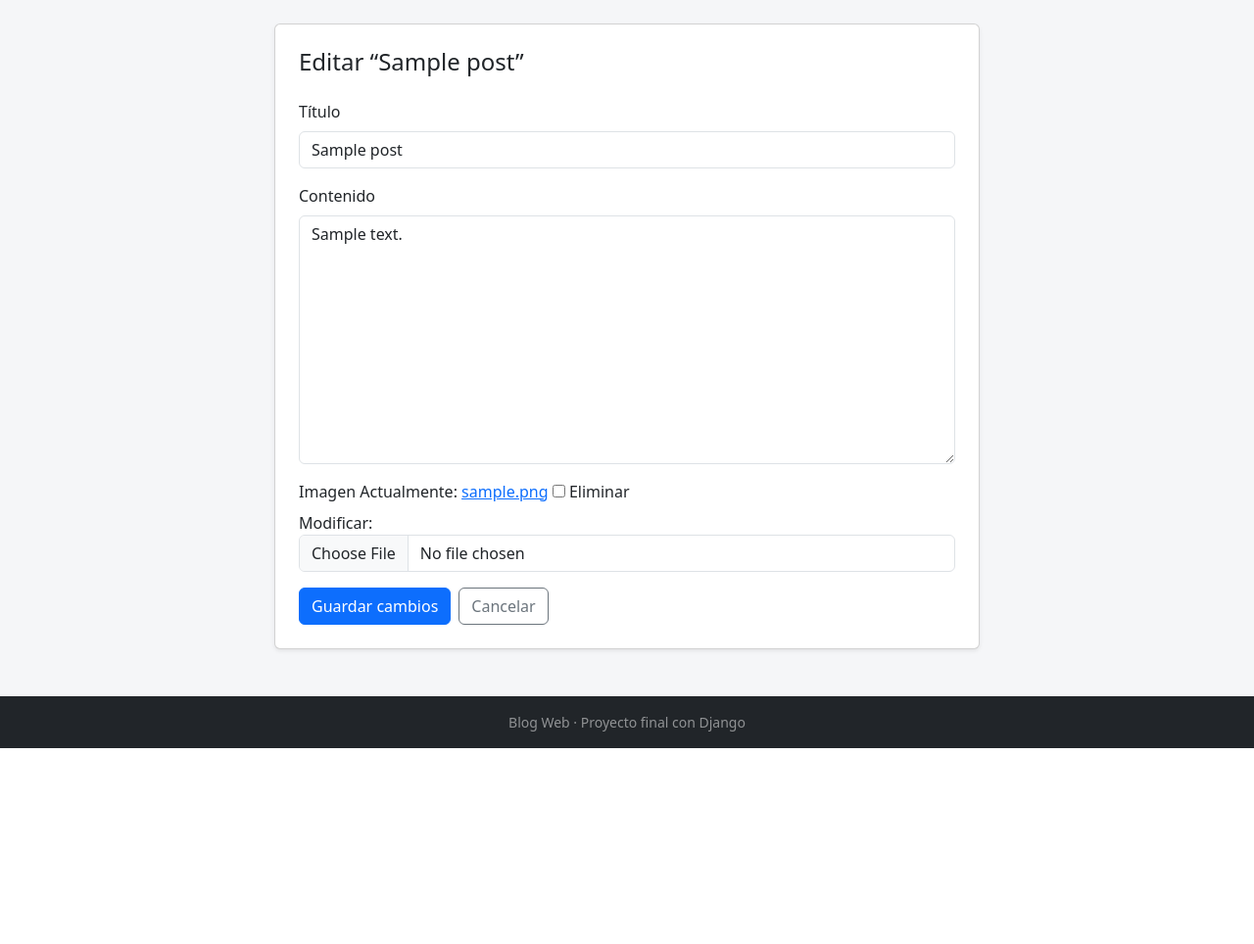
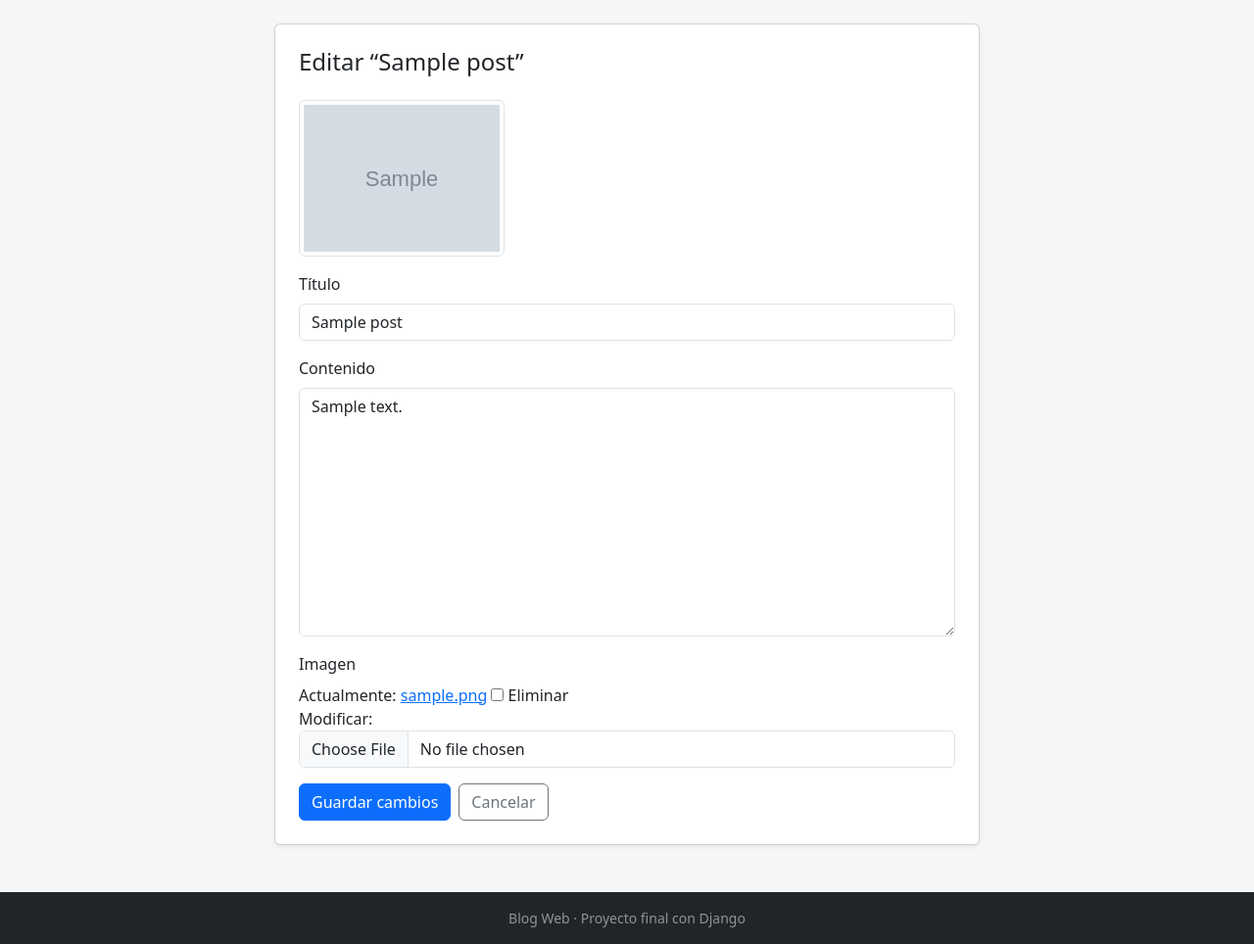
Before and after one commit to saezmatiasn-prog/blog-django, a Django app: page /posts/1/editar/ in a window 1280 px wide. Shown: the part 60-1024 px from the top of the page at 98% size. Before the commit the page ends 824 px from the top, so only its background shows below. Run offline with Django 5.2, Linux system fonts and the light colour scheme; a user stored in the database is signed in; tables that the repository leaves empty hold one stand-in row (values such as "Sample post"); grey boxes marked "Sample" are stand-in pictures.

Commit message:
Vista previa de la imagen actual al editar un post
Co-Authored-By: Claude Opus 5.5 <noreply@anthropic.com>
Claude-Session: https://claude.ai/code/session_01GqJgXD2Y8argMVevVctoSx

```diff
--- a/posts/templates/posts/post_form.html
+++ b/posts/templates/posts/post_form.html
@@ -6,6 +6,11 @@
 <div class="card shadow-sm mx-auto form-card">
     <div class="card-body p-4">
         <h1 class="h4 mb-4">{% if object %}Editar “{{ object.titulo }}”{% else %}Nuevo post{% endif %}</h1>
+
+        {% if object.imagen %}
+            <img src="{{ object.imagen.url }}" class="img-thumbnail mb-3 form-preview-img" alt="Imagen actual"
+                 onerror="this.remove();">
+        {% endif %}
 
         <form method="post" enctype="multipart/form-data" novalidate>
             {% csrf_token %}
--- a/static/css/styles.css
+++ b/static/css/styles.css
@@ -46,6 +46,10 @@ main {
     border-radius: 50%;
 }
 
+.form-preview-img {
+    max-height: 160px;
+}
+
 .form-card {
     max-width: 720px;
 }
--- a/templates/includes/form_fields.html
+++ b/templates/includes/form_fields.html
@@ -8,7 +8,7 @@
 
 {% for field in form.visible_fields %}
     <div class="mb-3">
-        <label for="{{ field.id_for_label }}" class="form-label">{{ field.label }}</label>
+        <label for="{{ field.id_for_label }}" class="form-label d-block">{{ field.label }}</label>
         {{ field }}
         {% if field.help_text %}
             <div class="form-text">{{ field.help_text|safe }}</div>
```
